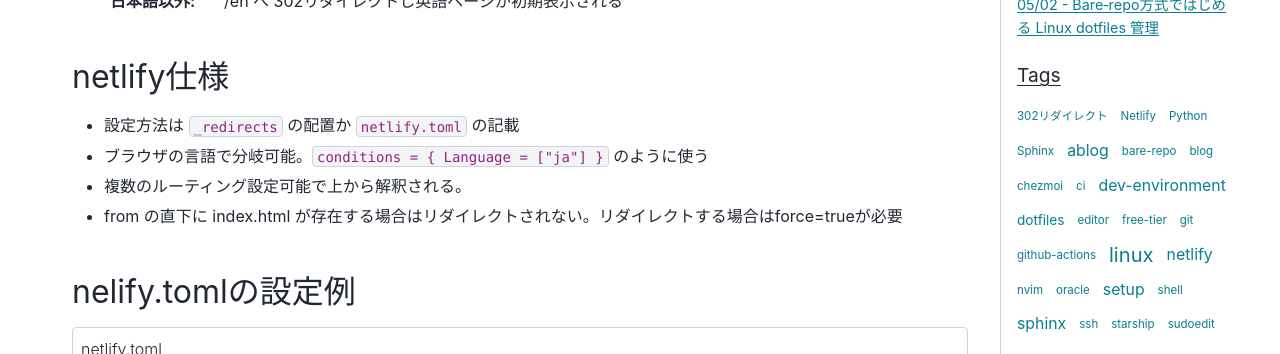
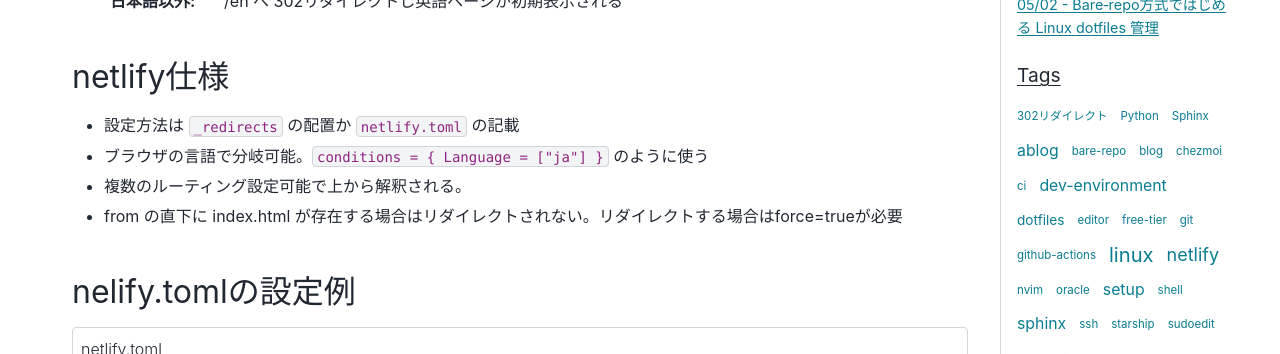
Before and after one commit to mtakagishi/note, a Sphinx documentation site: the page built from docs/blog/posts/2025-03-23-002.rst, in a window 1280 px wide. Shown: the part 401-755 px from the top of the page. Built offline with Sphinx 7.4.7 and the PyData theme 0.15.4, drawn with Linux system fonts in a browser that asks for light colours.

Commit message:
微修正

```diff
--- a/docs/blog/posts/2025-03-23-002.rst
+++ b/docs/blog/posts/2025-03-23-002.rst
@@ -1,5 +1,5 @@
 .. post:: 2025-03-23
-  :tags: Netlify,302リダイレクト
+  :tags: netlify,302リダイレクト
   :category: ネットワーク
   :author: mtakagishi
   :language: ja
```
Also changed, not shown: .pre-commit-config.yaml.
